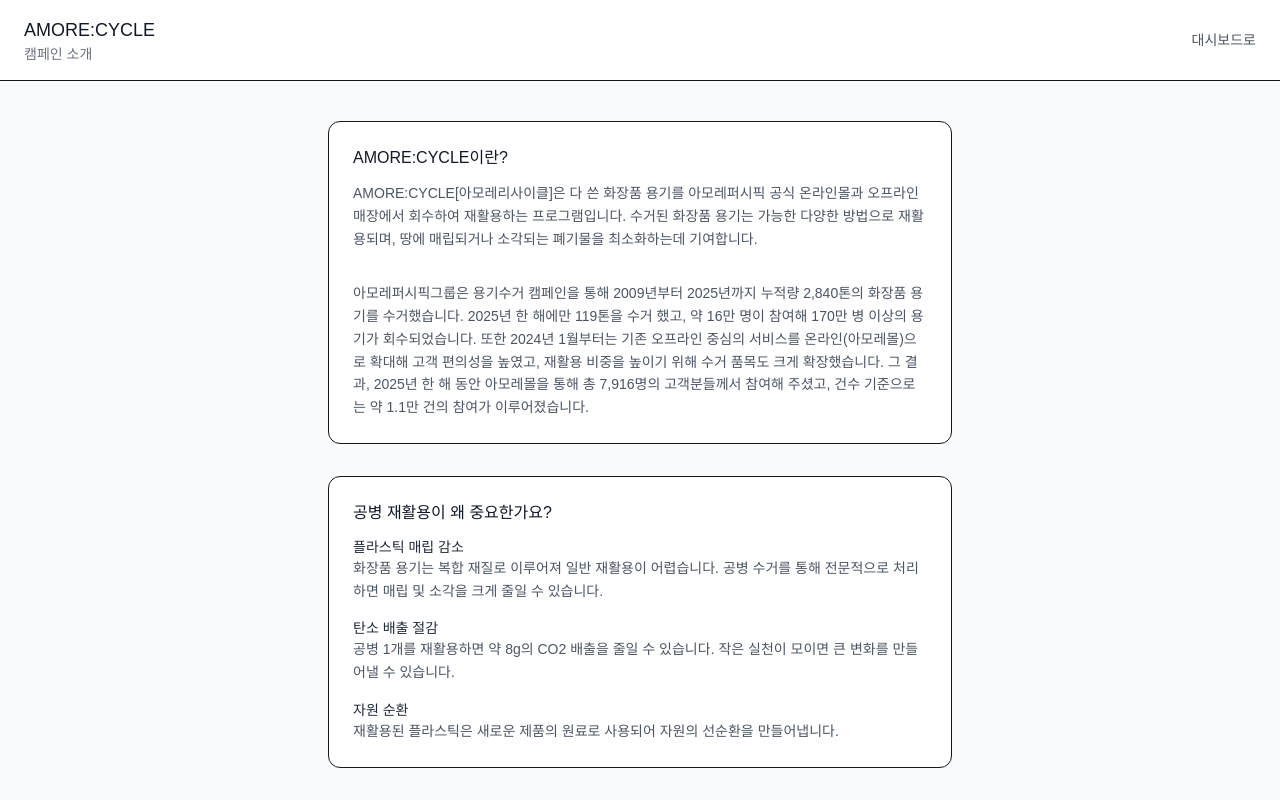
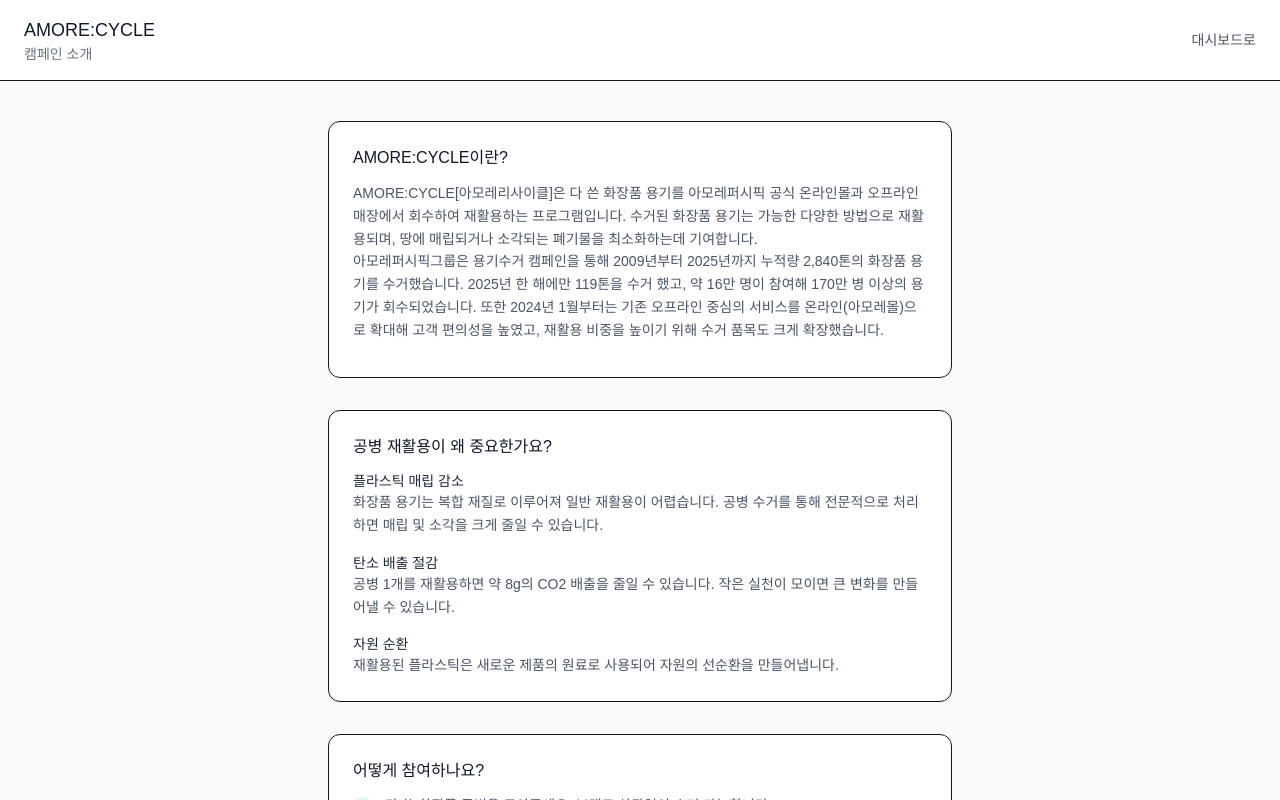
Before and after one commit to nayeongo2007-commits/amore-recycle, a Next.js app: page /about in a window 1280 px wide. Shown: the top 800 px of the page. Built offline with nearby package versions, Linux system fonts and the light colour scheme.

Commit message:
Update page.tsx

```diff
--- a/app/about/page.tsx
+++ b/app/about/page.tsx
@@ -20,11 +20,11 @@
             수거된 화장품 용기는 가능한 다양한 방법으로 재활용되며, 땅에 매립되거나 소각되는 폐기물을 최소화하는데 기여합니다.
           </p>
 
-          <p className="text-sm text-gray-600 leading-relaxed mt-8">
+          <p className="text-sm text-gray-600 leading-relaxed mb-3">
             아모레퍼시픽그룹은 용기수거 캠페인을 통해 2009년부터 2025년까지 누적량 2,840톤의 화장품 용기를 수거했습니다.
             2025년 한 해에만 119톤을 수거 했고, 약 16만 명이 참여해 170만 병 이상의 용기가 회수되었습니다.
             또한 2024년 1월부터는 기존 오프라인 중심의 서비스를 온라인(아모레몰)으로 확대해 고객 편의성을 높였고, 재활용 비중을 높이기 위해 수거 품목도 크게 확장했습니다.
-            그 결과, 2025년 한 해 동안 아모레몰을 통해 총 7,916명의 고객분들께서 참여해 주셨고, 건수 기준으로는 약 1.1만 건의 참여가 이루어졌습니다.
+
 
 
           </p>
```
